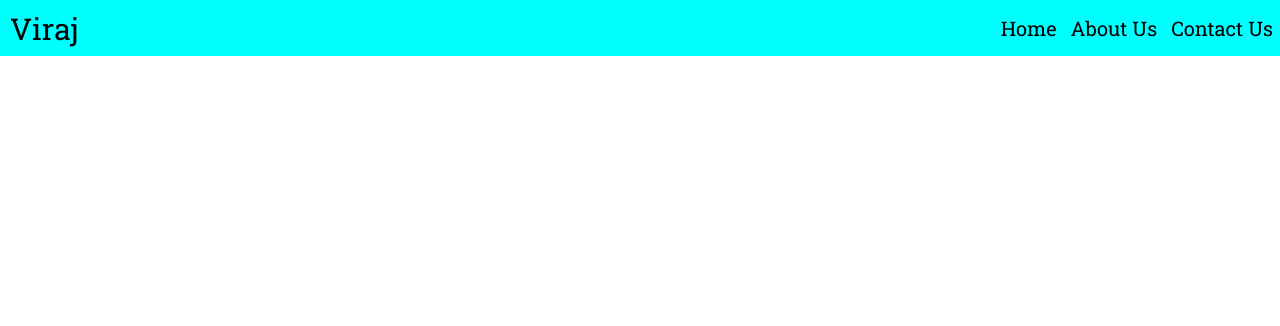
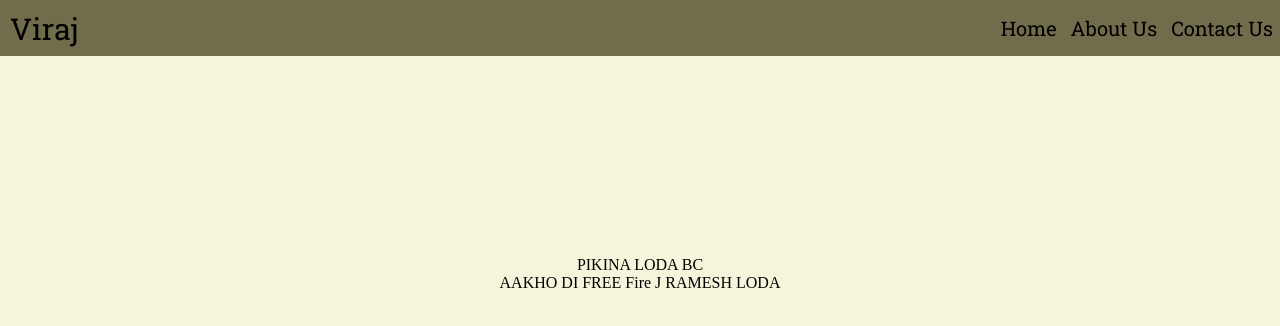
Before and after one commit to VasoyaViraj/sigmawebdev, a plain HTML site: page index.html in a window 1280 px wide. Drawn offline with Linux system fonts and the light colour scheme.

Commit message:
Update0 index.html

```diff
--- a/index.html
+++ b/index.html
@@ -14,10 +14,14 @@
     padding: 0;
 }
 
+body{
+    background-color: beige;
+}
+
 nav{
     height: 7vh;
     width: 100vw;
-    background-color: aqua;
+    background-color: rgb(113, 108, 76);
     display: flex;
     align-items: center;
     /* border: 2px solid black; */
@@ -47,6 +51,14 @@ ul{
     display: flex;
     list-style: none;
 }
+
+.gali{
+    display: flex;
+    flex-direction: column;
+    justify-content: center;
+    align-items: center;
+   transform: translateY(200px);
+}
    </style>
 </head>
 
@@ -68,7 +80,11 @@ ul{
         </nav>
     </header>
 
+<div class="gali">
+    <p>PIKINA LODA BC</p>
+    <p>AAKHO DI FREE Fire J RAMESH LODA</p>
 
+</div>
 </body>
 
 
```
